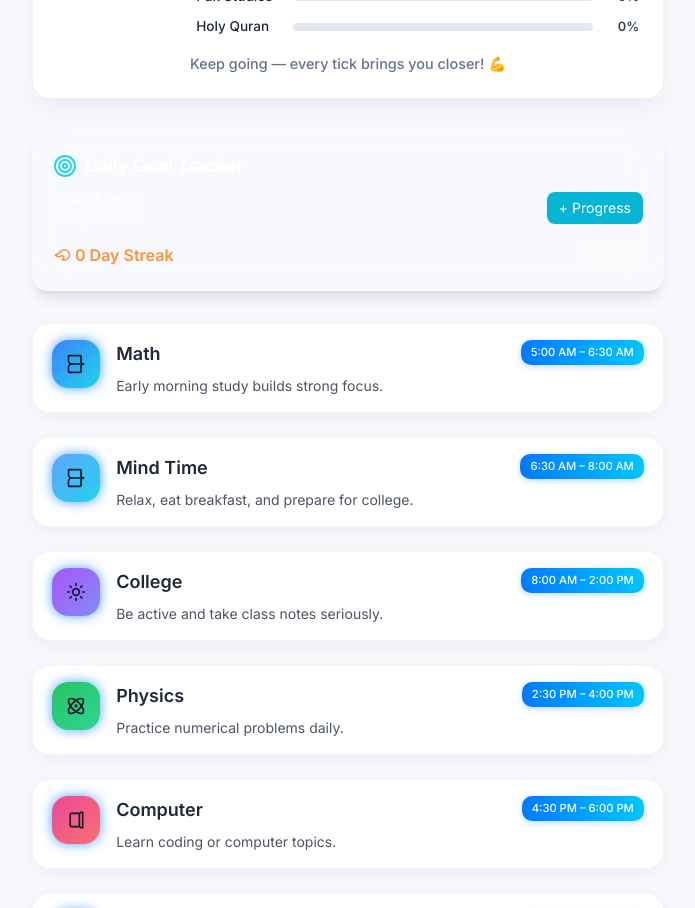
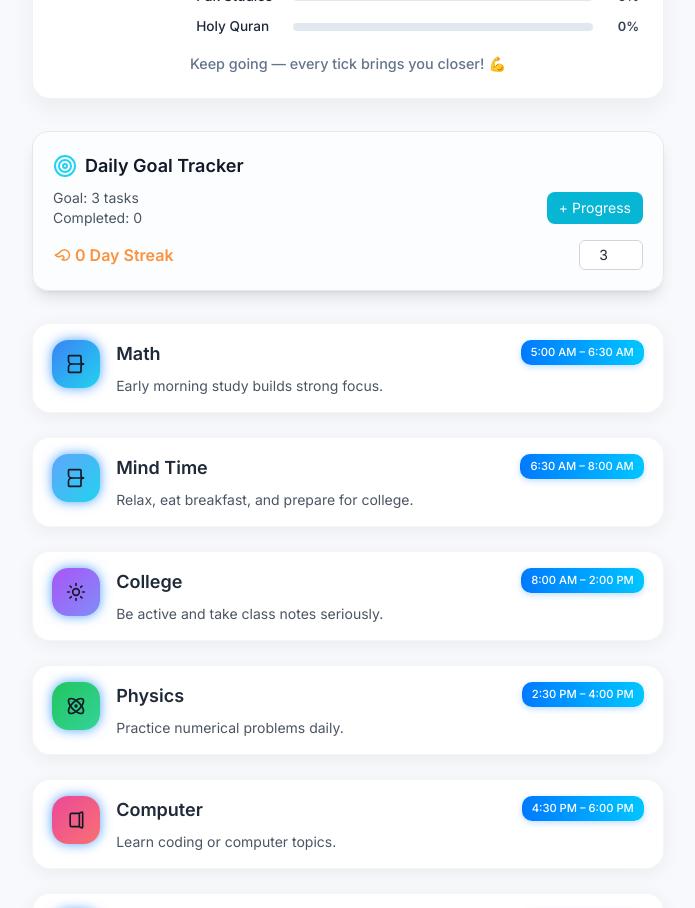
Before and after one commit to tech242242/dailytask, a React (Vite) app: page / in a window 1280 px wide. Shown: the part 940-1848 px from the top of the page, without its empty margins (292-987 px from the left). Built offline with nearby package versions, Linux system fonts and the light colour scheme.

Commit message:
Update DailyGoalTracker.jsx

```diff
--- a/src/components/DailyGoalTracker.jsx
+++ b/src/components/DailyGoalTracker.jsx
@@ -2,18 +2,21 @@ import React, { useState, useEffect } from "react";
 import { Flame, Target } from "lucide-react";
 
 export default function DailyGoalTracker() {
-  const [goal, setGoal] = useState(() => {
-    return parseInt(localStorage.getItem("dailyGoal")) || 3;
-  });
-  const [completed, setCompleted] = useState(() => {
-    return parseInt(localStorage.getItem("tasksDoneToday")) || 0;
-  });
-  const [streak, setStreak] = useState(() => {
-    return parseInt(localStorage.getItem("streakDays")) || 0;
-  });
-  const [lastDate, setLastDate] = useState(() => {
-    return localStorage.getItem("lastCompletionDate") || "";
-  });
+  const [goal, setGoal] = useState(() => parseInt(localStorage.getItem("dailyGoal")) || 3);
+  const [completed, setCompleted] = useState(() => parseInt(localStorage.getItem("tasksDoneToday")) || 0);
+  const [streak, setStreak] = useState(() => parseInt(localStorage.getItem("streakDays")) || 0);
+  const [lastDate, setLastDate] = useState(() => localStorage.getItem("lastCompletionDate") || "");
+  const [theme, setTheme] = useState(localStorage.getItem("theme") || "light");
+
+  // Listen to theme changes (if toggled in Header)
+  useEffect(() => {
+    const observer = new MutationObserver(() => {
+      const current = localStorage.getItem("theme") || "light";
+      setTheme(current);
+    });
+    observer.observe(document.documentElement, { attributes: true });
+    return () => observer.disconnect();
+  }, []);
 
   // Reset or update streak each day
   useEffect(() => {
@@ -22,7 +25,6 @@ export default function DailyGoalTracker() {
       setStreak((prev) => prev + 1);
       setCompleted(0);
     } else if (lastDate && lastDate !== today) {
-      // missed the day
       setStreak(0);
       setCompleted(0);
     }
@@ -44,16 +46,26 @@ export default function DailyGoalTracker() {
     }
   };
 
+  // Theme-based styles
+  const isDark = theme === "dark";
+  const textColor = isDark ? "text-gray-100" : "text-gray-900";
+  const subText = isDark ? "text-gray-400" : "text-gray-600";
+  const bgCard = isDark
+    ? "bg-white/10 border-white/20"
+    : "bg-white/60 border-gray-200";
+
   return (
-    <div className="p-5 rounded-2xl border border-white/20 backdrop-blur-lg bg-white/10 shadow-lg glass-move text-white relative overflow-hidden">
+    <div
+      className={`p-5 rounded-2xl border backdrop-blur-lg shadow-lg glass-move relative overflow-hidden ${bgCard} ${textColor}`}
+    >
       <h2 className="text-lg font-semibold flex items-center gap-2 mb-2">
         <Target className="text-cyan-400" /> Daily Goal Tracker
       </h2>
 
       <div className="flex justify-between items-center mb-3">
         <div>
-          <p className="text-sm opacity-80">Goal: {goal} tasks</p>
-          <p className="text-sm opacity-80">Completed: {completed}</p>
+          <p className={`text-sm ${subText}`}>Goal: {goal} tasks</p>
+          <p className={`text-sm ${subText}`}>Completed: {completed}</p>
         </div>
         <button
           onClick={addProgress}
@@ -74,7 +86,11 @@ export default function DailyGoalTracker() {
           max="20"
           value={goal}
           onChange={(e) => setGoal(parseInt(e.target.value) || 1)}
-          className="bg-white/10 border border-white/20 rounded-md px-2 py-1 w-16 text-center text-white text-sm focus:outline-none"
+          className={`border rounded-md px-2 py-1 w-16 text-center text-sm focus:outline-none transition-all ${
+            isDark
+              ? "bg-white/10 border-white/20 text-white"
+              : "bg-white border-gray-300 text-gray-800"
+          }`}
         />
       </div>
 
```
